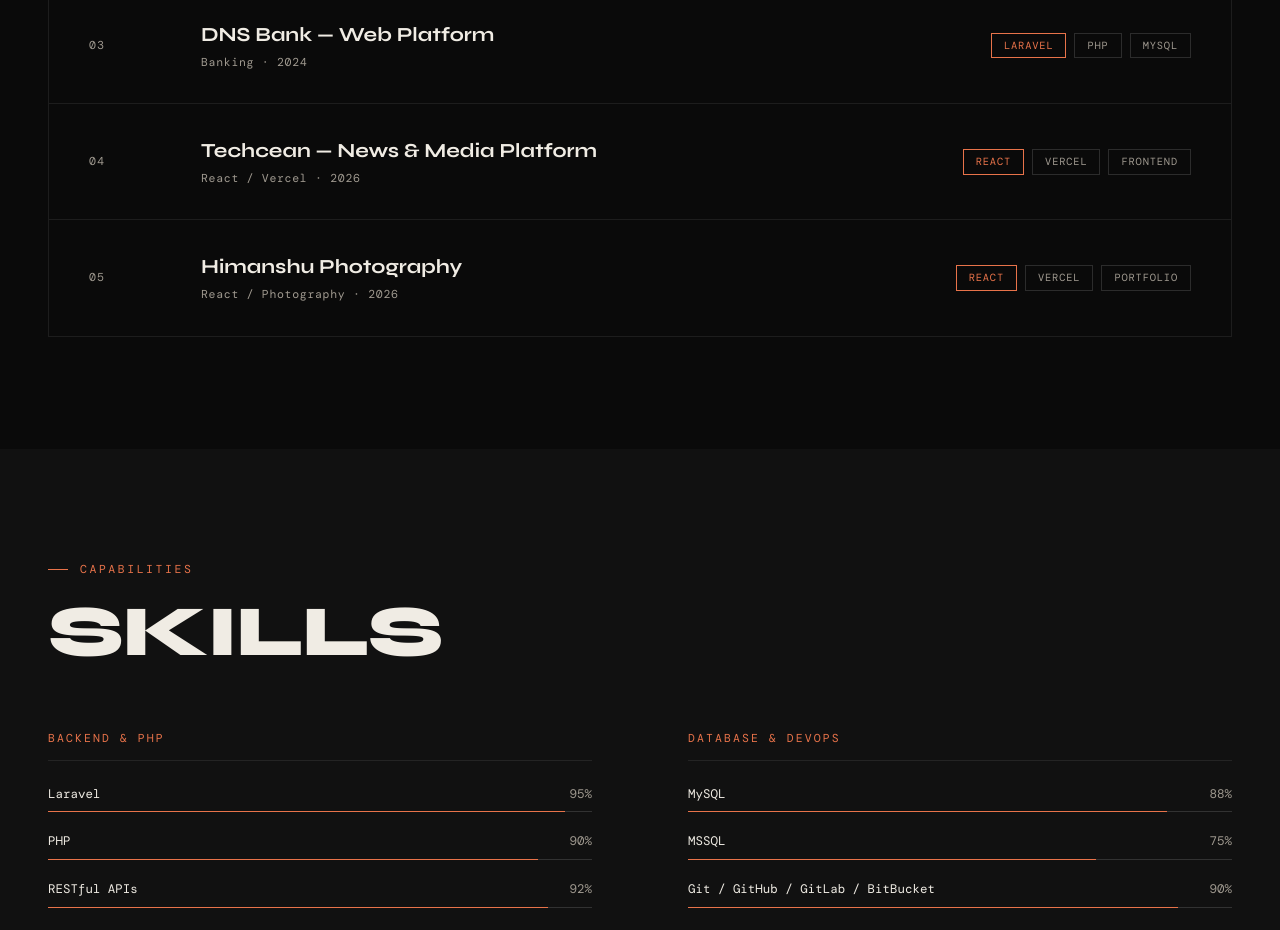
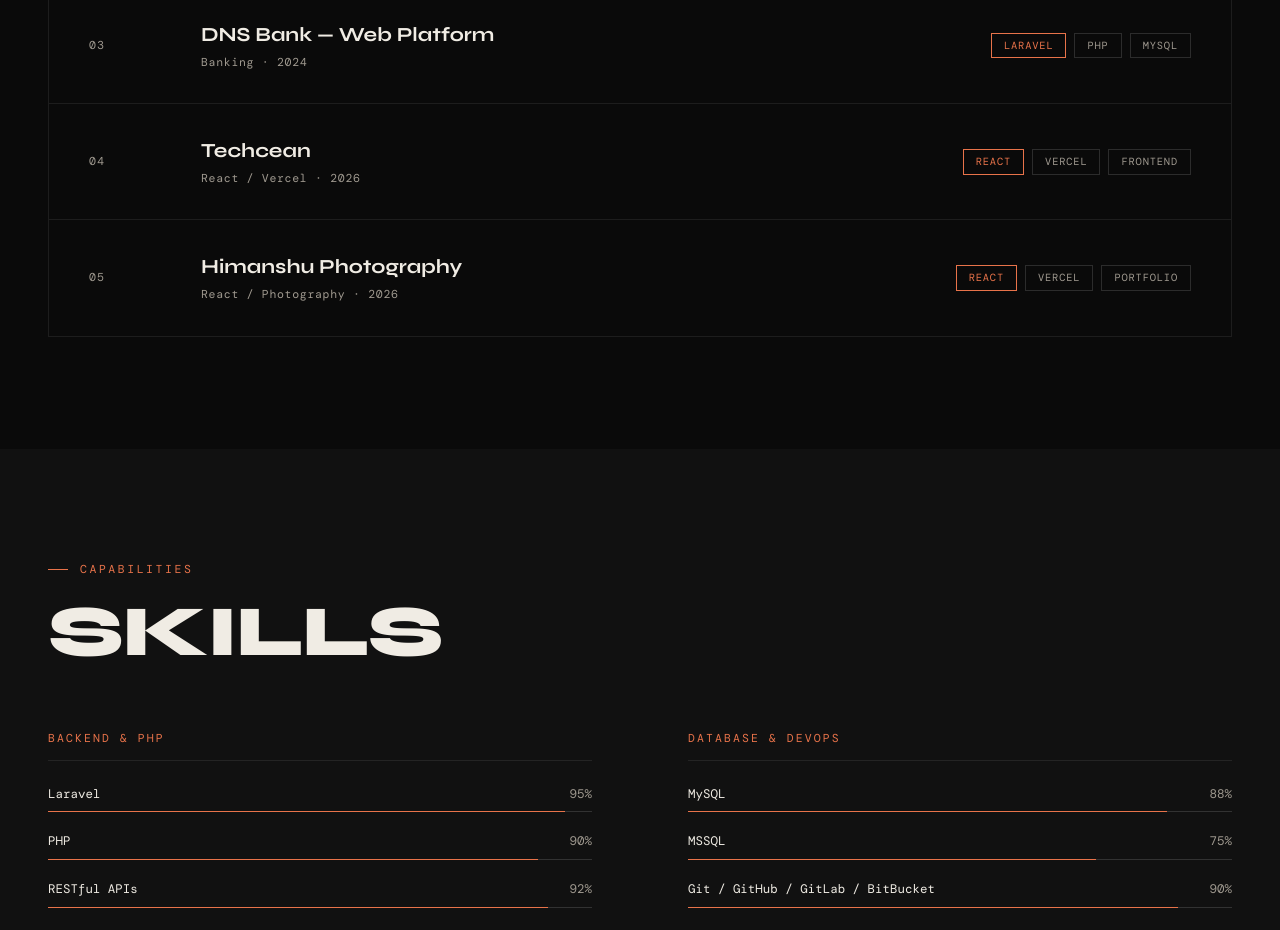
Before and after one commit to utkarshgayguwal/portfolio-site-v2, a React (Vite) app: page / in a window 1280 px wide. Shown: the part 1380-2310 px from the top of the page. Built offline with nearby package versions, Linux system fonts and the light colour scheme; a web font is replaced by a local one.

Commit message:
refactor: shorten Techcean project title in portfolio data

```diff
--- a/src/data/index.js
+++ b/src/data/index.js
@@ -54,7 +54,7 @@ export const PROJECTS = [
   },
   {
     num: '04',
-    title: 'Techcean — News & Media Platform',
+    title: 'Techcean',
     meta: 'React / Vercel · 2026',
     url: 'http://techcean-brown.vercel.app/',
     tags: [
```
